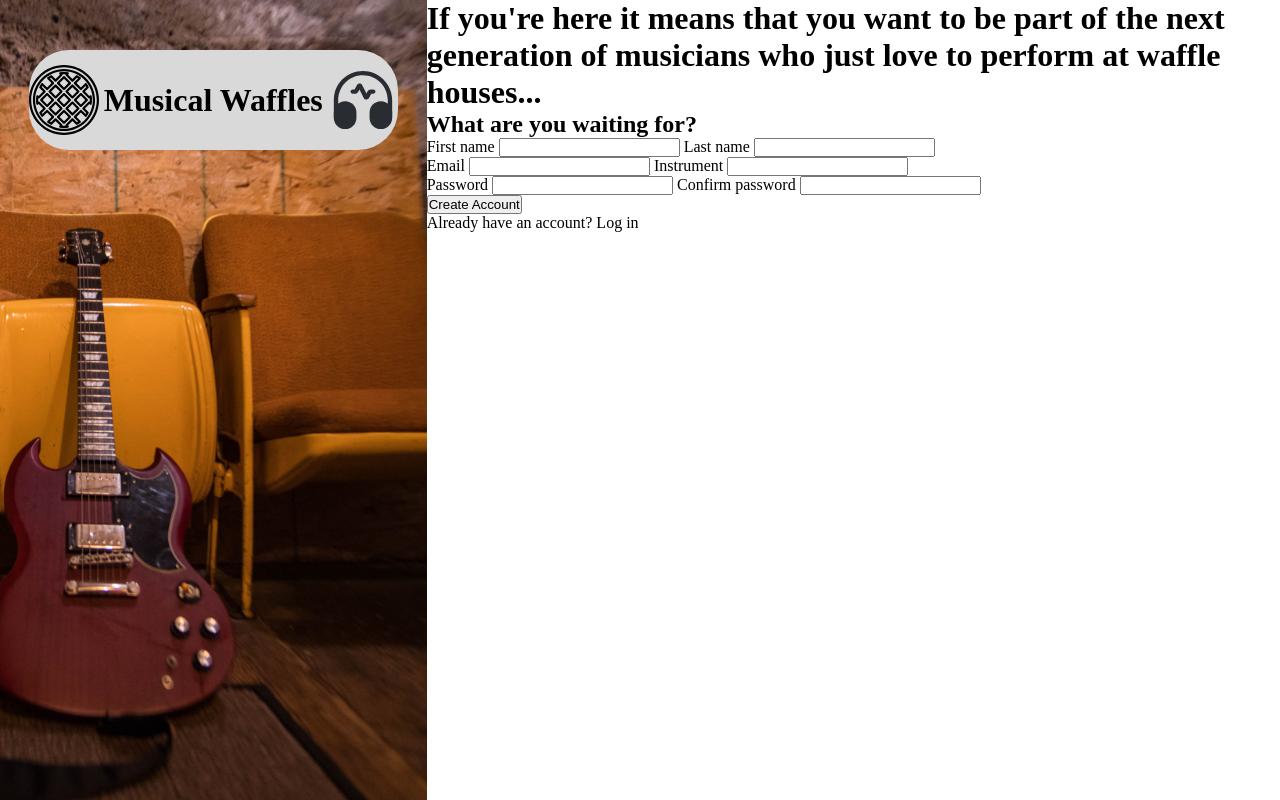
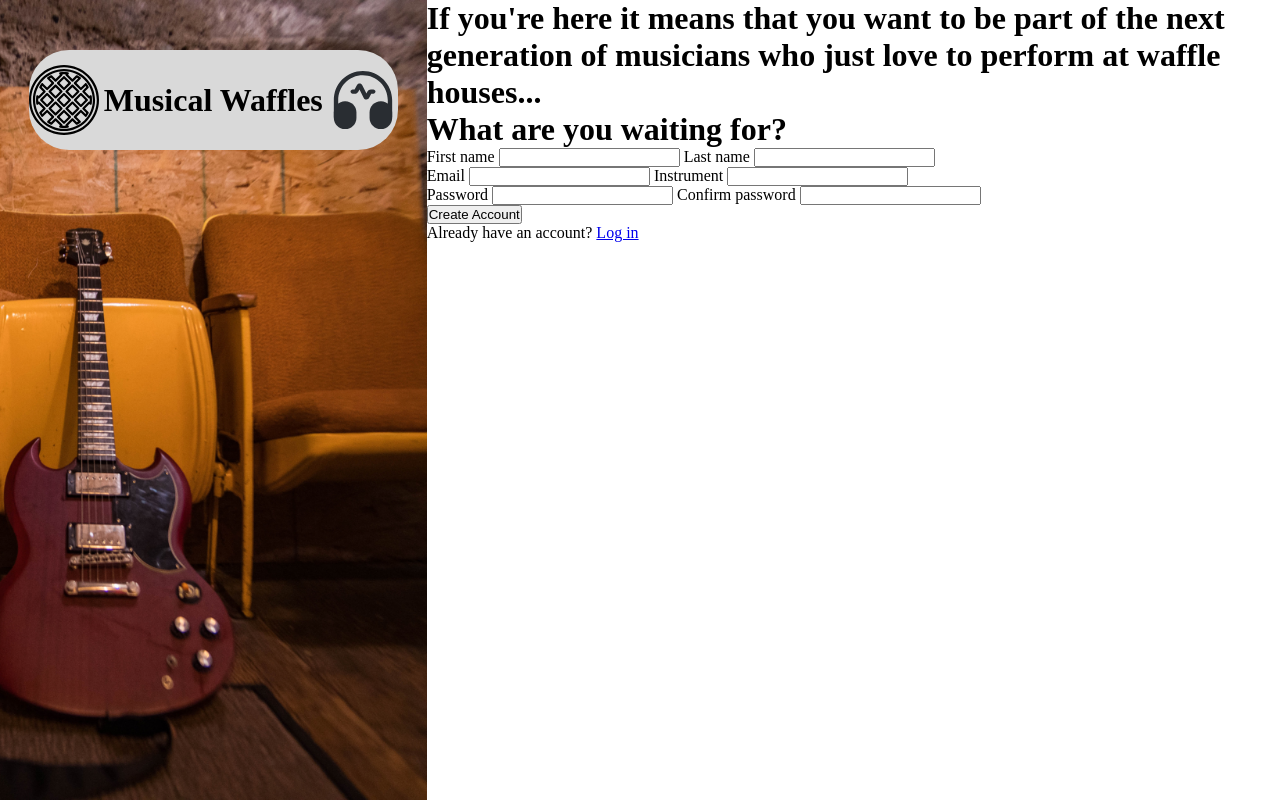
Before and after one commit to CalibB/musical-waffle, a plain HTML site: page index.html in a window 1280 px wide. Drawn offline with Linux system fonts and the light colour scheme.

```diff
--- a/index.html
+++ b/index.html
@@ -25,9 +25,9 @@
             </h1>
             <form action="/signup">
                 <div class="block">
-                    <h2 class="form__header">
+                    <h1 class="form__header">
                         What are you waiting for?
-                    </h2>
+                    </h1>
                     <div class="inputs">
                         <div class="inputs__row">
                             <label for="firstName">
@@ -66,7 +66,7 @@
                         Create Account
                     </button>
                     <p>
-                        Already have an account? <span>Log in</span>
+                        Already have an account? <a href="./login">Log in</a>
                     </p>
                 </div>
             </form>
```
